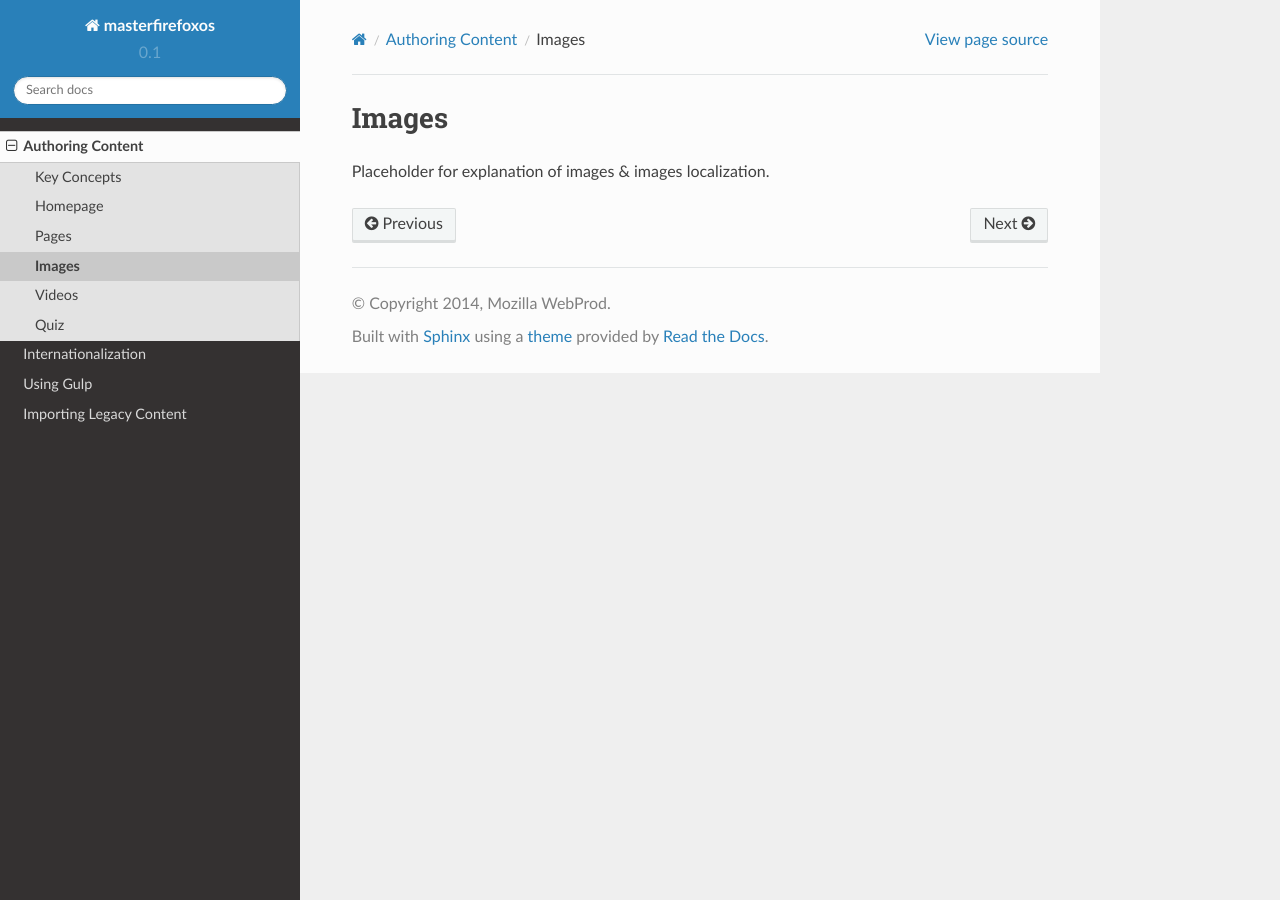
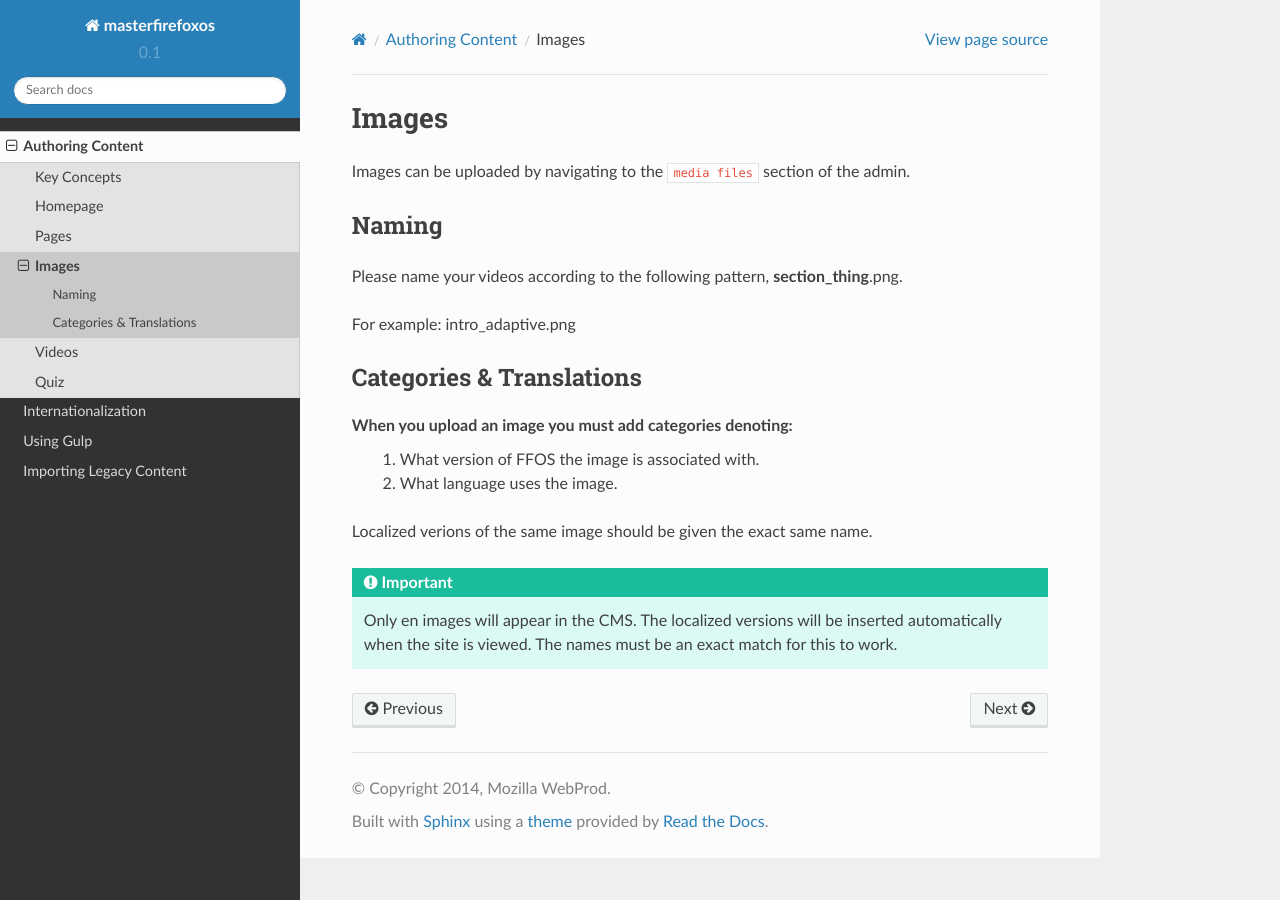
Before and after one commit to mozilla/masterfirefoxos, a Sphinx documentation site: the page built from docs/images.rst, in a window 1280 px wide. Built offline with Sphinx 7.4.7 and the Read the Docs theme 2.0.0, drawn with Linux system fonts in a browser that asks for light colours.

Commit message:
Added images documentation.

```diff
--- a/docs/images.rst
+++ b/docs/images.rst
@@ -7,5 +7,26 @@
 Images
 ===============
 
+Images can be uploaded by navigating to the ``media files`` section of the admin.
 
-Placeholder for explanation of images & images localization.
+Naming
+------
+
+Please name your videos according to the following pattern, **section_thing**.png.
+
+For example: intro_adaptive.png
+
+
+Categories & Translations
+-------------------------
+
+When you upload an image you must add categories denoting:
+    1. What version of FFOS the image is associated with.
+    2. What language uses the image.
+
+Localized verions of the same image should be given the exact same name.
+
+
+.. Important::
+    Only en images will appear in the CMS. The localized versions will be inserted automatically
+    when the site is viewed. The names must be an exact match for this to work.
```
